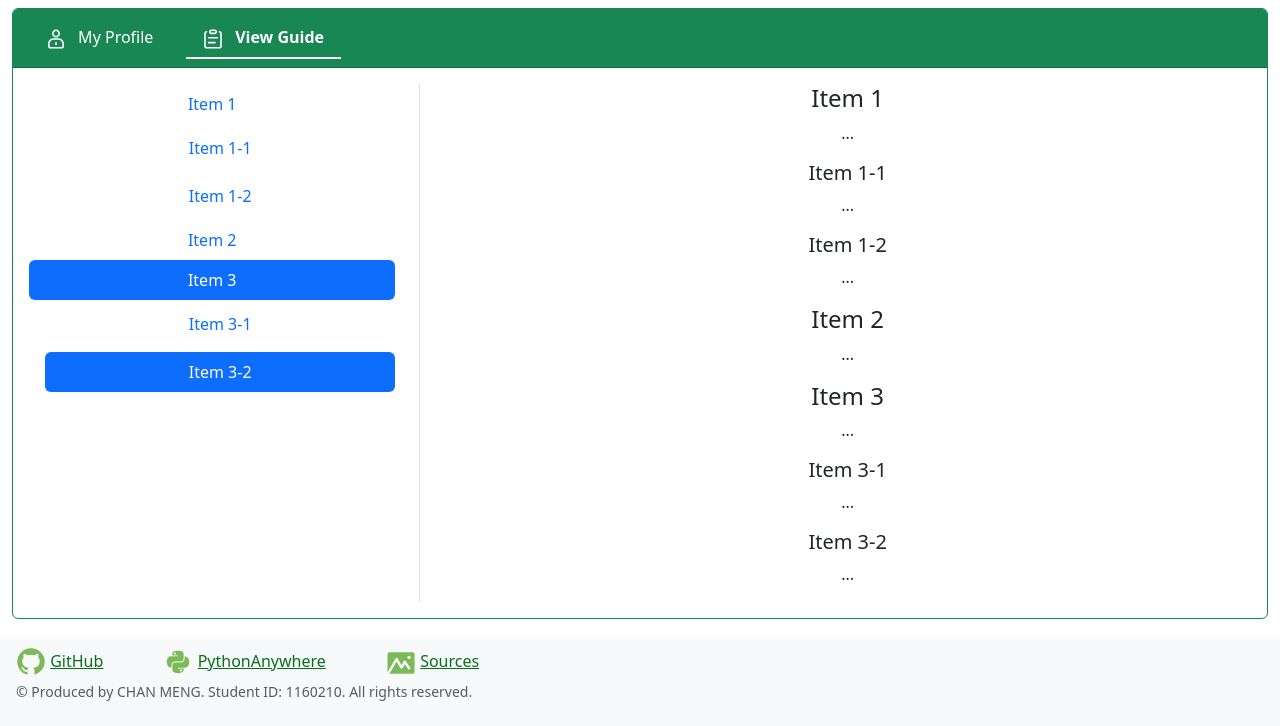
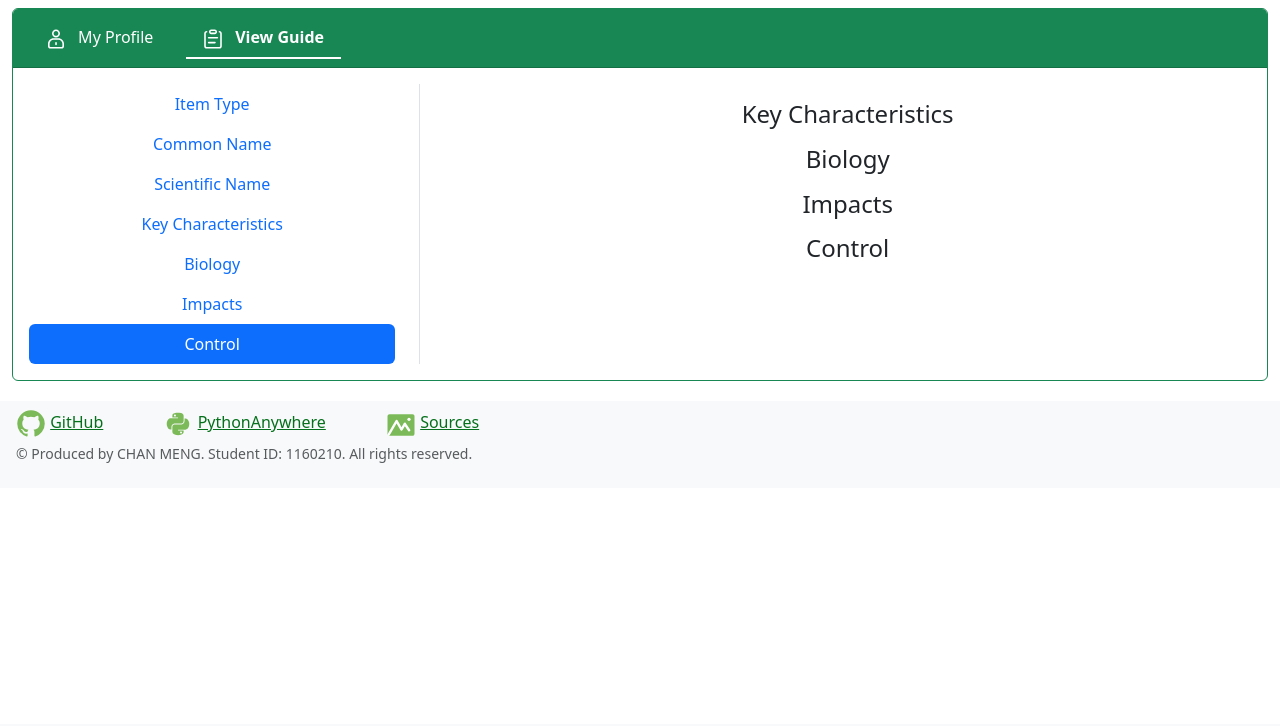
Before and after one commit to ChanMeng666/biosecurity, a Flask app: template app/templates/agronomist/agronomist_view_guide_details.html in a window 1280 px wide. Shown: the part 76-802 px from the top of the page. After the commit the page ends 539 px from the top, so only its background shows below. Run offline with Flask 3, Linux system fonts and the light colour scheme; the template is opened without the code that fills it, so the values that code supplies are empty.

Commit message:
Agronomist page is fully functional

```diff
--- a/app/templates/agronomist/agronomist_view_guide_details.html
+++ b/app/templates/agronomist/agronomist_view_guide_details.html
@@ -46,58 +46,48 @@ Guide Details
     </div>
 </div>
 
+
 <div class="row">
   <div class="col-4">
     <nav id="navbar-example3" class="h-100 flex-column align-items-stretch pe-4 border-end">
       <nav class="nav nav-pills flex-column">
-        <a class="nav-link" href="#item-1">Item 1</a>
-        <nav class="nav nav-pills flex-column">
-          <a class="nav-link ms-3 my-1" href="#item-1-1">Item 1-1</a>
-          <a class="nav-link ms-3 my-1" href="#item-1-2">Item 1-2</a>
-        </nav>
-        <a class="nav-link" href="#item-2">Item 2</a>
-        <a class="nav-link" href="#item-3">Item 3</a>
-        <nav class="nav nav-pills flex-column">
-          <a class="nav-link ms-3 my-1" href="#item-3-1">Item 3-1</a>
-          <a class="nav-link ms-3 my-1" href="#item-3-2">Item 3-2</a>
-        </nav>
+        <a class="nav-link" href="#item-type">Item Type</a>
+        <a class="nav-link" href="#common-name">Common Name</a>
+        <a class="nav-link" href="#scientific-name">Scientific Name</a>
+        <a class="nav-link" href="#key-characteristics">Key Characteristics</a>
+        <a class="nav-link" href="#biology">Biology</a>
+        <a class="nav-link" href="#impacts">Impacts</a>
+        <a class="nav-link" href="#control">Control</a>
       </nav>
     </nav>
   </div>
 
   <div class="col-8">
     <div data-bs-spy="scroll" data-bs-target="#navbar-example3" data-bs-smooth-scroll="true" class="scrollspy-example-2" tabindex="0">
-      <div id="item-1">
-        <h4>Item 1</h4>
-        <p>...</p>
-      </div>
-      <div id="item-1-1">
-        <h5>Item 1-1</h5>
-        <p>...</p>
-      </div>
-      <div id="item-1-2">
-        <h5>Item 1-2</h5>
-        <p>...</p>
-      </div>
-      <div id="item-2">
-        <h4>Item 2</h4>
-        <p>...</p>
-      </div>
-      <div id="item-3">
-        <h4>Item 3</h4>
-        <p>...</p>
-      </div>
-      <div id="item-3-1">
-        <h5>Item 3-1</h5>
-        <p>...</p>
-      </div>
-      <div id="item-3-2">
-        <h5>Item 3-2</h5>
-        <p>...</p>
-      </div>
+      <h4 id="item-type">{{ item_details.item_type }}</h4>
+      <p>{{ item_details.item_type }}</p>
+
+      <h4 id="common-name">{{ item_details.common_name }}</h4>
+      <p>{{ item_details.common_name }}</p>
+
+      <h4 id="scientific-name">{{ item_details.scientific_name }}</h4>
+      <p>{{ item_details.scientific_name }}</p>
+
+      <h4 id="key-characteristics">Key Characteristics</h4>
+      <p>{{ item_details.key_characteristics }}</p>
+
+      <h4 id="biology">Biology</h4>
+      <p>{{ item_details.biology }}</p>
+
+      <h4 id="impacts">Impacts</h4>
+      <p>{{ item_details.impacts }}</p>
+
+      <h4 id="control">Control</h4>
+      <p>{{ item_details.control }}</p>
     </div>
   </div>
 </div>
+
 
 {% endblock view_guide %}
 
```
